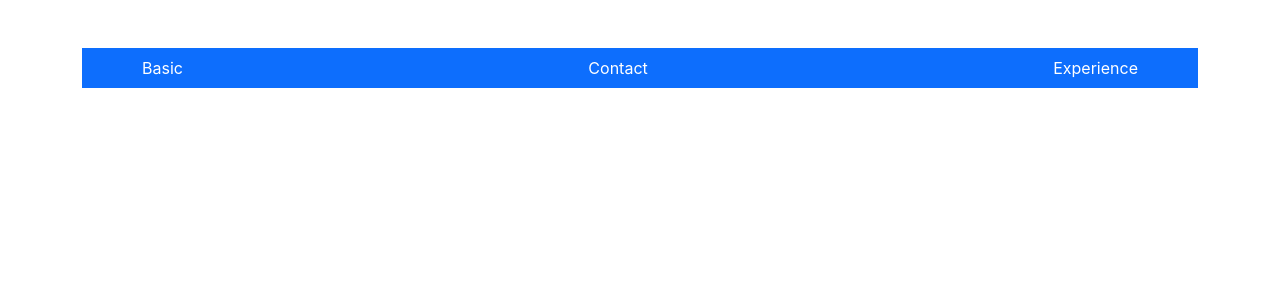
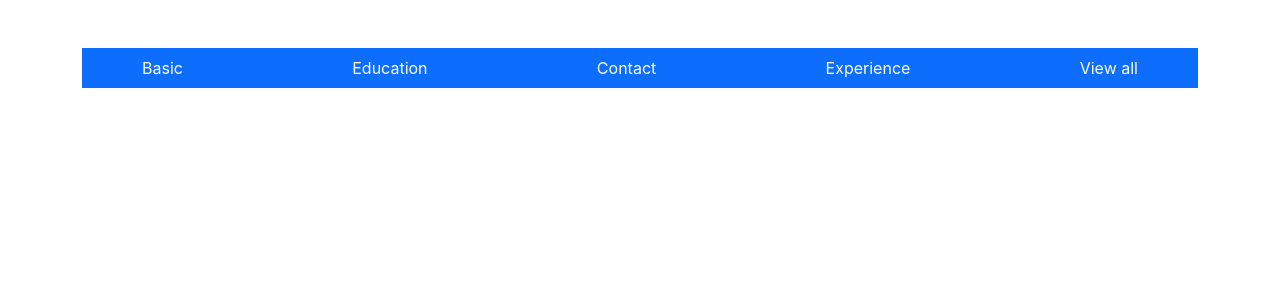
Before and after one commit to prachii007/React-Redux-Demo-App, a React (Create React App) app: page /#/ in a window 1280 px wide. Shown: the top 300 px of the page. Built offline with nearby package versions, Linux system fonts and the light colour scheme.

Commit message:
add links to app.js nav bar

```diff
--- a/src/App.js
+++ b/src/App.js
@@ -12,10 +12,12 @@ function App() {
             <nav className="navbar bg-primary text-white text-center">
               <div class="container-fluid">
                 <Link to="/basic" className="nav-link nav-item ps-5">Basic</Link>
-                {/* <Link to="/education" className="nav-link nav-item">Education</Link> */}
+                <Link to="/education" className="nav-link nav-item">Education</Link>
 
                 <Link to="/cont" className="nav-link nav-item">Contact</Link>
-                <Link to="/experience" className="nav-link nav-item pe-5">Experience</Link>
+                <Link to="/experience" className="nav-link nav-item ">Experience</Link>
+                <Link to="/viewall" className="nav-link nav-item pe-5">View all</Link>
+
               </div>
             </nav>
           </div>
@@ -27,6 +29,7 @@ function App() {
         <Route exact path="/cont" element={<Mycontact />} />
         {/* <Route exact path="/education" element={<Myeducation />} /> */}
         <Route exact path="/experience" element={<Myexperience />} />
+        {/* <Route exact path="/viewall" element={<Myviewall />} /> */}
 
       </Routes>
     </HashRouter>
--- a/src/experience.js
+++ b/src/experience.js
@@ -79,11 +79,11 @@ const Myexperience = () => {
                     <label>All Tech Skills You Have</label>
                 </div>
                 <div className="col-lg-5">
-                    <input type="number"
+                    <textarea type="number"
                         className="form-control border border-primary mb-3"
 
                         onChange={obj => pickSkills(obj.target.value)} value={totalSkills}
-                    />
+                    rows="6"></textarea>
                 </div>
             </div>
 
```
